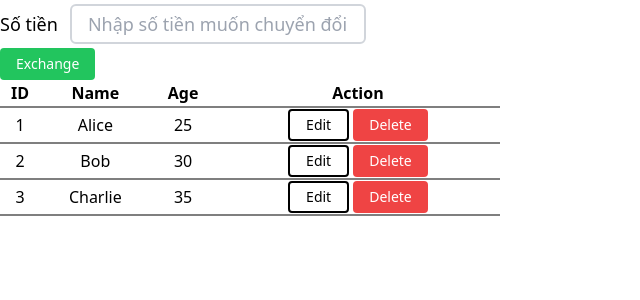
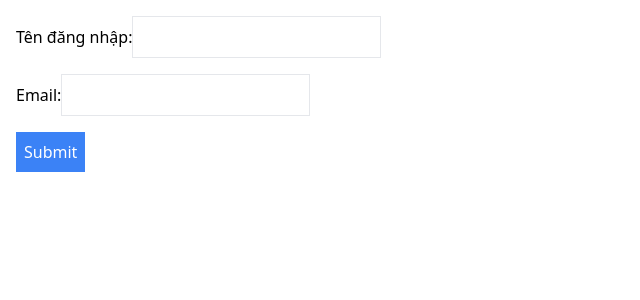
Before and after one commit to Tuanhai13112k3/MyWebApp, a React app: page / in a window 1280 px wide. Shown: the top 300 px of the page, without its empty margins (0-640 px from the left). Built offline with nearby package versions, Linux system fonts and the light colour scheme; the HTML template or start-up script is replaced by a standard one.

Commit message:
feat(form): integrate basic react-hook-form for validation

```diff
--- a/package.json
+++ b/package.json
@@ -10,10 +10,13 @@
     "preview": "vite preview"
   },
   "dependencies": {
+    "@hookform/resolvers": "^5.2.2",
     "prop-types": "^15.8.1",
     "react": "^19.2.0",
     "react-dom": "^19.2.0",
-    "react-icons": "^5.5.0"
+    "react-hook-form": "^7.69.0",
+    "react-icons": "^5.5.0",
+    "zod": "^4.2.1"
   },
   "devDependencies": {
     "@eslint/js": "^9.39.1",
--- a/src/App.jsx
+++ b/src/App.jsx
@@ -1,138 +1,46 @@
-import { useState } from 'react';
+import { useForm } from "react-hook-form";
 import './App.css';
-import MyButton from './components/button/MyButton';
-import MyInput from './components/input/MyInput';
-import MyPopup from './components/popup/MyPopup';
-import MyTable from './components/table/MyTable';
 
 
 function App() {
-  //#region onChange Two-way Binding
-  // const [name, setName] = useState("");
-
-  // const handleChange = (e) => {
-  //   setName(e.target.value);
-  // };
-
-  // const handleReset = () => {
-  //   setName("");
-  // };
-
-  // return (
-  //   <div style={{ padding: 20 }}>
-  //     <h1>Xin chào: {name ? name : 'Guest'}</h1>
-  //     <input
-  //       type='text'
-  //       placeholder='Nhập tên của bạn...'
-  //       value={name}
-  //       onChange={handleChange}
-  //       style={{ padding: 10, marginRight: 10 }}
-  //     />
-  //     <button onClick={handleReset}>Clear</button>
-  //   </div>
-  // );
-  //#endregion
-
-  //#region CHALLENGE: useState và onChange
-  /**
-   * Máy tính chuyển đổi tiền tệ
-   * 1. Có 1 ô input để nhập số tiền (VND)
-   * 2. Co 1 nút bấm "Chuyển đổi sang USD"
-   * 3. Có 1 dòng text hiển thị kết quả
-   *    * Ban đầu chưa hiển thị gì
-   *    * Khi bấm nút, lấy số tiền VND/25000 -> USD
-   *    * Hiển thị: "Số tiền là: $..."
-   *  4. Nếu user nhập số âm hoặc chữ, hiển thị thông báo lỗi màu đỏ
-   */
-  const [inputValue, setInputValue] = useState("");
-  const [result, setResult] = useState(null);
-  const [error, setError] = useState("");
-  const [isPopupVisible, setVisible] = useState(false);
-  const field = ([
-    { key: 'id', label: 'ID' },
-    { key: 'name', label: 'Name' },
-    { key: 'age', label: 'Age' },
-    { key: 'action', label: 'Action' }
-  ]);
-  const data = ([
-    { id: 1, name: 'Alice', age: 25 },
-    { id: 2, name: 'Bob', age: 30 },
-    { id: 3, name: 'Charlie', age: 35 }
-  ]);
-
-  const handleExchange = () => {
-    if (!error && inputValue !== "") {
-      setResult(Number(inputValue) / 25000);
-    }
-  }
-  const handleInputValue = (e) => {
-    const concurrencyUSD = e.target.value;
-
-    setInputValue(concurrencyUSD);
-    if (concurrencyUSD < 0 || isNaN(+concurrencyUSD)) {
-      setError("Tiền tệ không đươc âm hoặc chứa ký tự.")
-      setResult(null);
-    } else {
-      setError("");
-    }
-  }
-
-  const handleRowDoubleClick = (item) => {
-    alert(`Bạn đã chọn dòng có ID: ${item.id}, Name: ${item.name}, Age: ${item.age}`);
-  }
-
-  const handleTogglePopup = () => {
-    setVisible(!isPopupVisible);
-  }
-
+  const {
+    register, handleSubmit, formState: { errors }
+  } = useForm();
+  const onSubmit = (data) => console.log(data);
   return (
-    <div className='container'>
-      <MyInput
-        label="Số tiền"
-        type="text"
-        size="lg"
-        placeHolder="Nhập số tiền muốn chuyển đổi"
-        value={inputValue}
-        onInputChange={handleInputValue}
-        errorMsg={error}
-      />
-      <MyButton type="primary" size='sm' handleClick={handleExchange}>
-        Exchange
-      </MyButton>
-      {/* <input
-        type='text'
-        placeholder='Nhập số tiền'
-        value={inputValue}
-        onChange={handleInputValue}
-      /> */}
-      {/* {error && <p style={{ color: 'red' }}>{error}</p>} */}
-
-      {result && <p>Số tiền là: ${result.toFixed(2)}</p>}
-
-      <MyTable fields={field} data={data} onRowDoubleClick={handleRowDoubleClick}>
-        <div className='flex gap-1 justify-center'>
-          <MyButton type="outline" size="sm" handleClick={() => alert('Edit action')}>Edit</MyButton>
-          <MyButton type="danger" size="sm" handleClick={handleTogglePopup}>Delete</MyButton>
+    <>
+      <form onSubmit={handleSubmit(onSubmit)} className="p-4 space-y-4" >
+        {/**Đăng ký input với validation cơ bản của HTMl */}
+        <div>
+          <label>Tên đăng nhập:</label>
+          <input
+            {...register("username", { required: "Tên đăng nhập không được để trống" })}
+            className="border p-2"
+          />
+          {/**Hiển thị lỗi */}
+          {errors.username && <p className="text-red-500">{errors.username.message}</p>}
         </div>
-      </MyTable>
-
-      <MyPopup
-        visible={isPopupVisible}
-        title="My Popup Title"
-        footer={
-          <>
-            <MyButton type="primary" size="sm" handleClick={() => alert('Confirmed!')}>Confirm</MyButton>
-            <MyButton type="danger" size="sm" handleClick={handleTogglePopup}>Cancel</MyButton>
-          </>
-        }
-        onClose={handleTogglePopup}
-      >
-        <p>This is the content of the popup.</p>
-      </MyPopup>
-    </div>
+        <div>
+          <label>Email:</label>
+          <input
+            {...register("email", {
+              required: "Email không được để trống",
+              pattern: {
+                value: /^\S+@\S+$/i,
+                message: "Email không đúng định dạng"
+              }
+            })}
+            className="border p-2"
+          />
+          {errors.email && <p className="text-red-500">{errors.email.message}</p>}
+        </div>
+        <button
+          type="submit"
+          className="bg-blue-500 text-white p-2"
+        >Submit</button>
+      </form>
+    </>
   );
-
-  //#endregion
 };
 
 export default App
```
Also changed, not shown: 1 other file (tests, documents, lock files or other folders).
